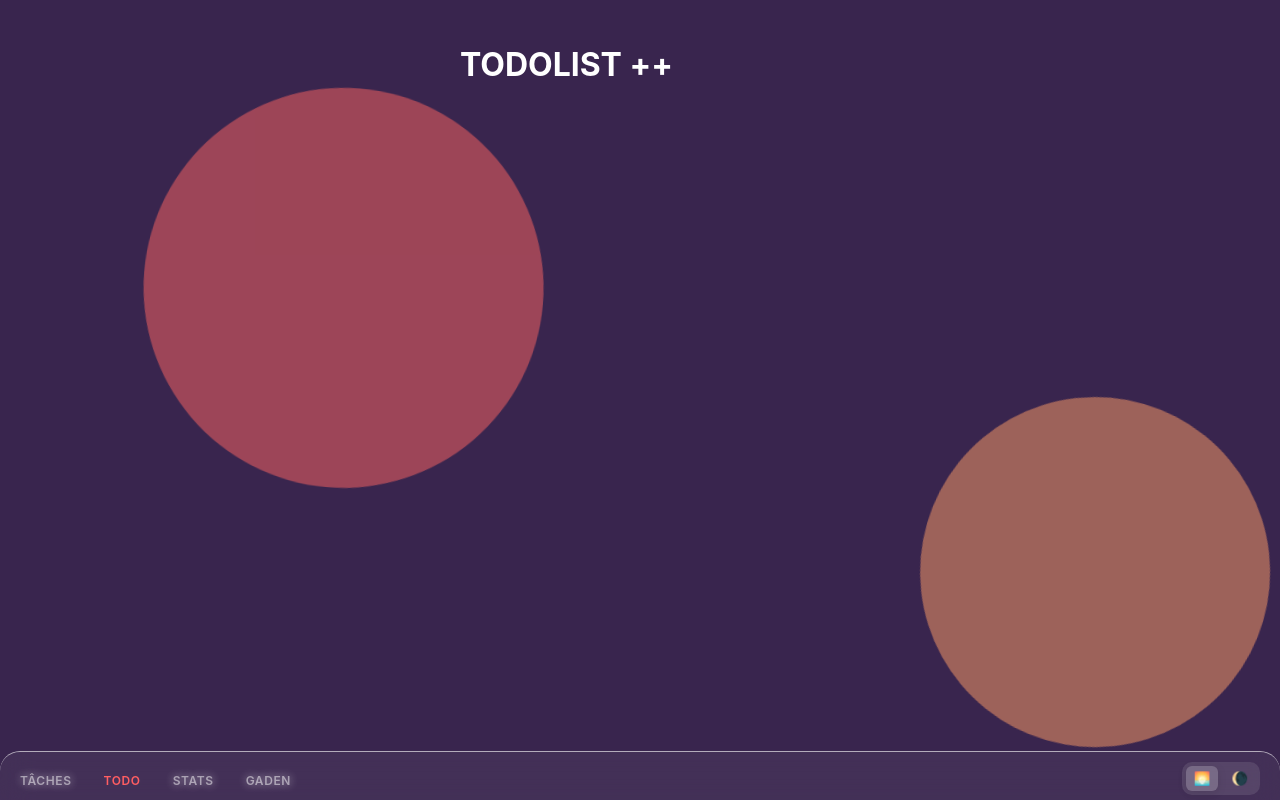
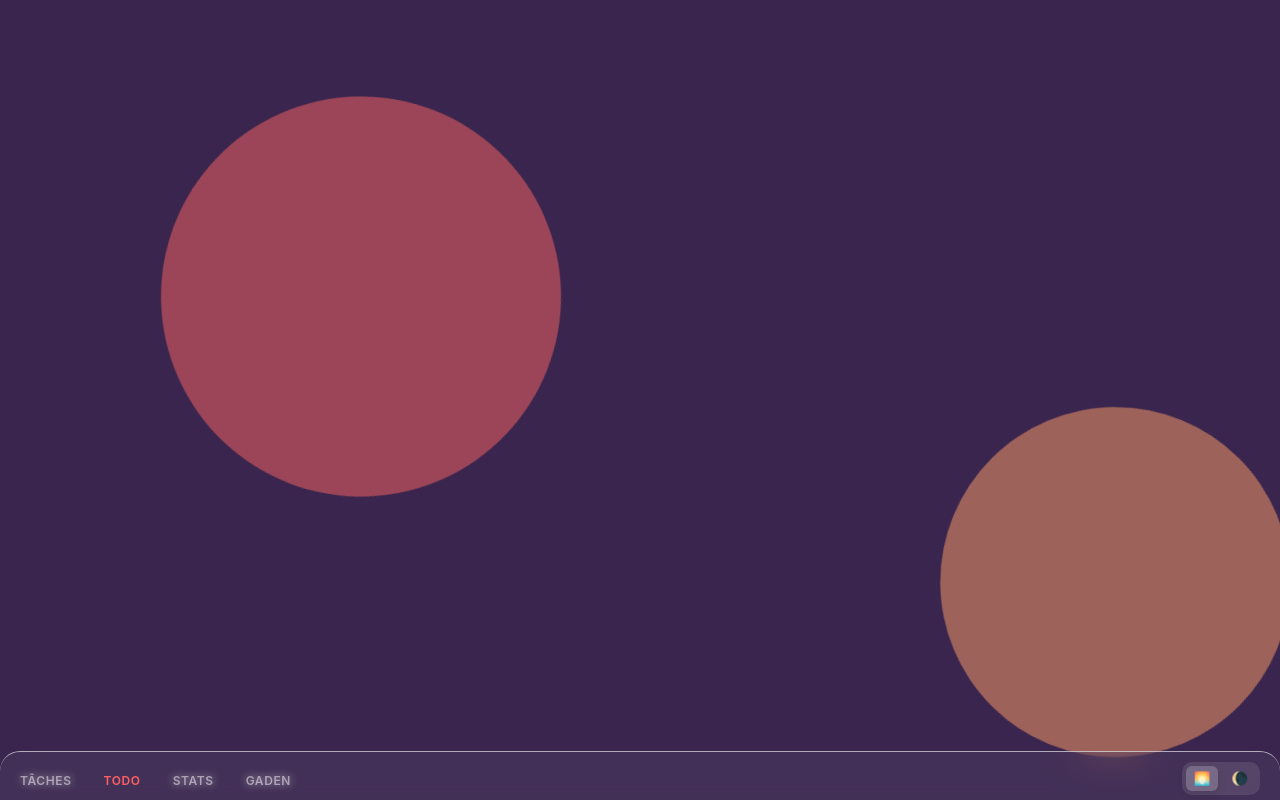
Before and after one commit to His000ka/Todolist_pwa, a React (Vite) app in the folder frontend-todolist-pwa/: page /premium in a window 1280 px wide. Built offline with nearby package versions, Linux system fonts and the light colour scheme.

Commit message:
fix fail

```diff
--- a/frontend-todolist-pwa/src/App.tsx
+++ b/frontend-todolist-pwa/src/App.tsx
@@ -3,7 +3,7 @@ import { ThemeProvider } from "./context/ThemeContext";
 import Navbar from "./components/Navbar/Navbar";
 import ListeCourse from "./pages/ListeCourse";
 import Stat from './pages/StatPage';
-import TodoPremium from './pages/TodoPremium';
+// import TodoPremium from './pages/TodoPremium';
 import Garden from './pages/Garden/Garden';
 
 export default function App() {
@@ -21,7 +21,7 @@ export default function App() {
                 <Routes>
                 <Route path="/todo" element={<ListeCourse />} />
                 <Route path="/stats" element={<Stat />} />
-                <Route path='/premium' element={<TodoPremium/>} />
+                {/* <Route path='/premium' element={<TodoPremium/>} /> */}
                 <Route path="/garden" element={<Garden />} />
                 <Route path="/" element={<ListeCourse />} />
                 </Routes>
--- a/frontend-todolist-pwa/src/pages/TodoPremium.tsx
+++ /dev/null
@@ -1,24 +0,0 @@
-import { useState } from "react";
-
-const taskType = "one" | "daily" |"weekly";
-
-type TaskPremium = {
-    id: string;
-    text: string;
-    createdAt: number;
-    done: boolean;
-
-    type: taskType;
-};
-
-export default function TodoPremium() {
-    const [tasks, setTasks] = useState<TaskPremium[]>(() => {
-        const stored = localStorage.getItem("tasks_premium");
-        return stored ? JSON.parse(stored) : [];
-      });
-    return (
-        <div>
-            <h1>TODOLIST ++</h1>
-        </div>
-    )
-}
```
